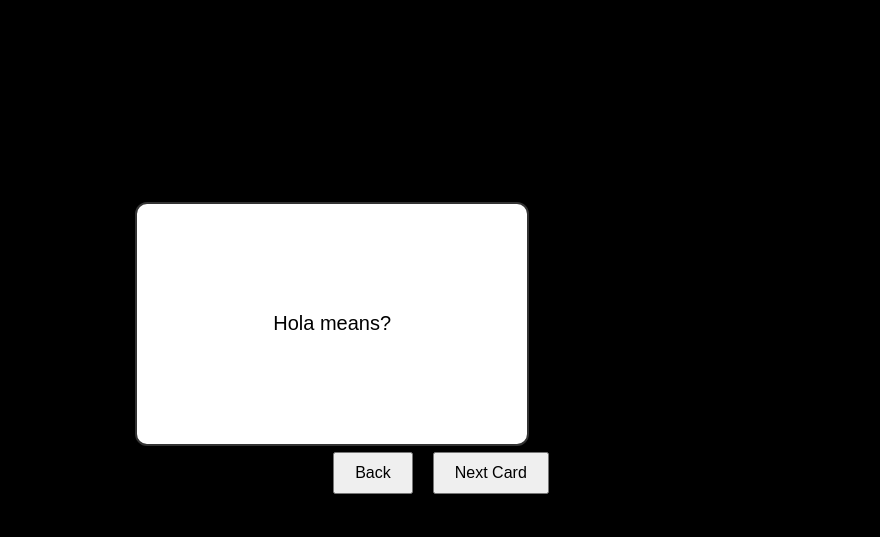
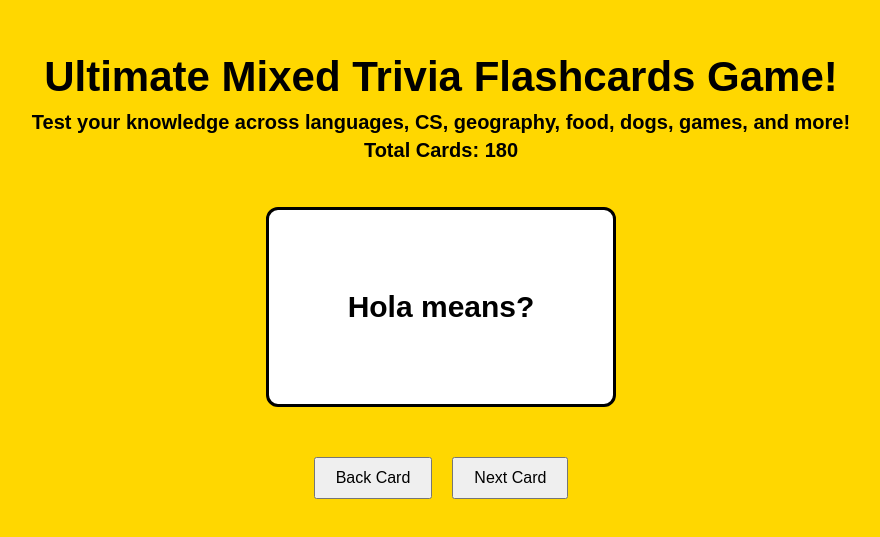
Before and after one commit to Ghostcomputer453145/proj-3-Ghostcomputer453145, a React (Vite) app: page / in a window 1280 px wide. Shown: the part 133-670 px from the top of the page, without its empty margins (199-1079 px from the left). Built offline with nearby package versions, Linux system fonts and the light colour scheme.

Commit message:
Updated files

```diff
--- a/src/App.css
+++ b/src/App.css
@@ -1,18 +1,25 @@
 .App {
   text-align: center;
-  width: 100%;
 }
 
 h1 {
   color: black;
+  font-size: 42px;
+  font-weight: bold;
+  margin-bottom: 10px;
 }
 
 p {
   color: black;
+  font-size: 20px;
+  font-weight: bold;
+  margin: 5px 0;
 }
 
 .flashcard-container {
   perspective: 1000px;
+  width: 350px;
+  height: 200px;
   margin: 40px auto;
 }
 
@@ -26,27 +33,42 @@ p {
 }
 
 .flashcard.flipped {
-  transform: rotateY(180deg);
+  transform: rotateX(180deg);
+}
+
+.flashcard-back {
+  transform: rotateX(180deg);
 }
 
 .flashcard-face {
   position: absolute;
+  top: 0;
+  left: 0;
   width: 100%;
   height: 100%;
-  border: 2px solid #333;
+  border: 3px solid black;
   border-radius: 12px;
   display: flex;
   align-items: center;
   justify-content: center;
   padding: 20px;
+  box-sizing: border-box;
   backface-visibility: hidden;
   background-color: white;
   color: black;
-  font-size: 20px;
+  font-size: 30px;
+  font-weight: 900;
+  text-align: center;
 }
 
-.flashcard-back {
-  transform: rotateY(180deg);
+.flashcard {
+  width: 350px;
+  height: 200px;
+  position: relative;
+  transform-style: preserve-3d;
+  transition: transform 0.6s;
+  cursor: pointer;
+  transform-origin: center center;
 }
 
 button {
--- a/src/App.jsx
+++ b/src/App.jsx
@@ -34,7 +34,7 @@ function App() {
       />
 
       <div>
-        <button onClick={prevCard}>Back</button>
+        <button onClick={prevCard}>Back Card</button>
         <button onClick={nextCard}>Next Card</button>
       </div>
     </div>
--- a/src/components/Flashcard.jsx
+++ b/src/components/Flashcard.jsx
@@ -4,6 +4,7 @@ const Flashcard = ({ question, answer }) => {
   const [flipped, setFlipped] = useState(false);
 
   return (
+    <div style={{ display: "flex", justifyContent: "center", width: "100%" }}>
       <div
         className="flashcard-container"
         onClick={() => setFlipped(!flipped)}
@@ -17,6 +18,7 @@ const Flashcard = ({ question, answer }) => {
           </div>
         </div>
       </div>
+    </div>
   );
 };
 
--- a/src/index.css
+++ b/src/index.css
@@ -1,9 +1,8 @@
 body {
   margin: 0;
   font-family: Arial, Helvetica, sans-serif;
-  background-color: black;
-  display: flex;
-  justify-content: center;
-  align-items: center;
-  height: 100vh;
+  background-color: gold;
+  display: grid;
+  place-items: center;
+  min-height: 100vh;
 }
```
Lines whose indentation alone changed are shown as unchanged.
